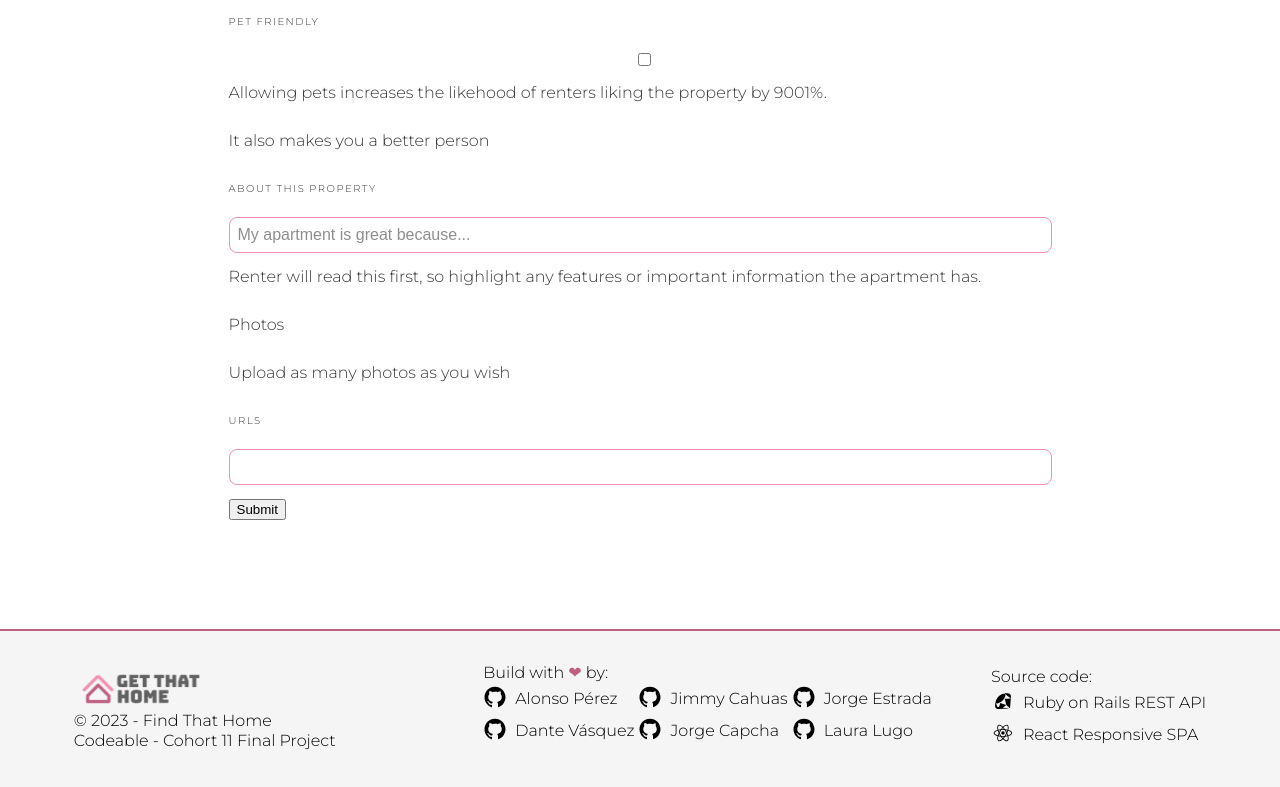
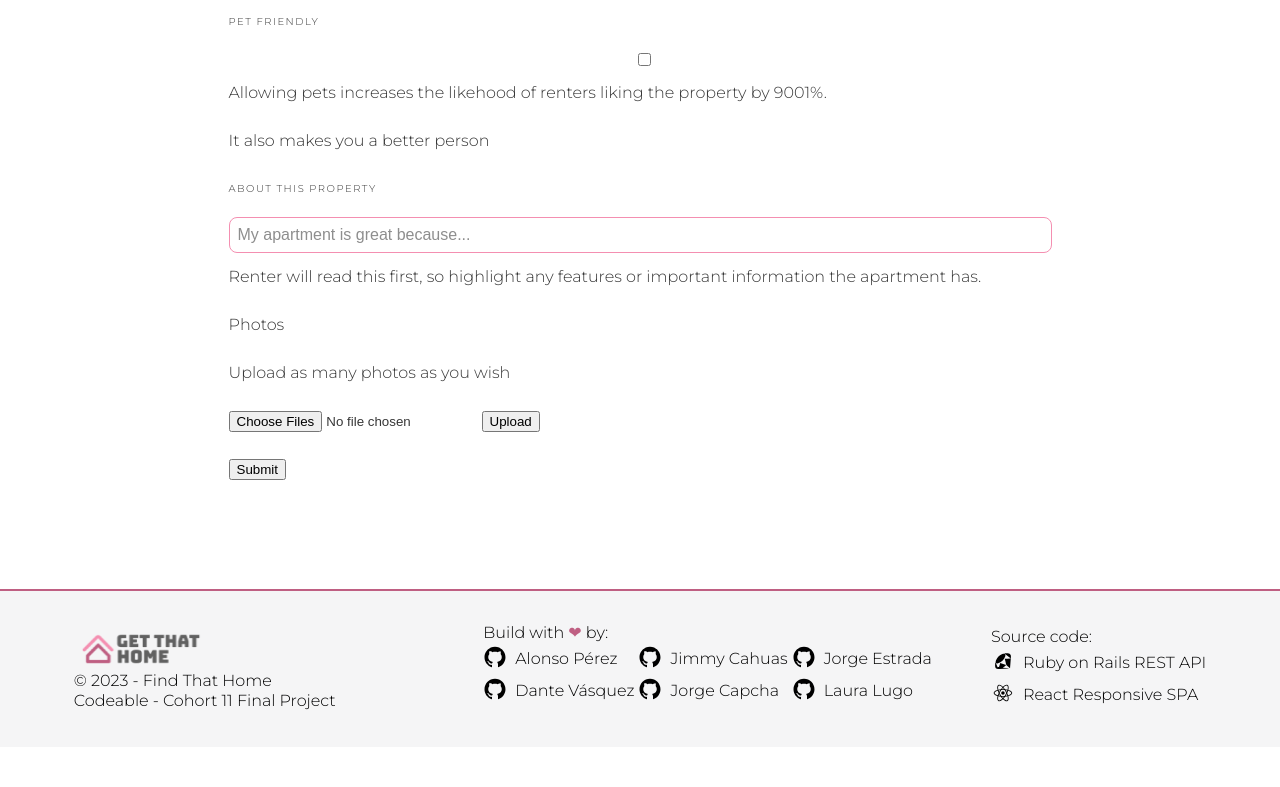
Before and after one commit to Kamaqen/c11-team1-getThatHome, a React (Vite) app: page / in a window 1280 px wide. Shown: the part 622-1409 px from the top of the page. After the commit the page ends 1369 px from the top, so only its background shows below. Built offline with nearby package versions, Linux system fonts and the light colour scheme.

Commit message:
FIXING: async issues

```diff
--- a/package.json
+++ b/package.json
@@ -13,6 +13,7 @@
     "@emotion/react": "^11.11.1",
     "@emotion/styled": "^11.11.0",
     "axios": "^1.5.1",
+    "cloudinary-react": "^1.8.1",
     "leaflet": "^1.9.4",
     "pure-react-carousel": "^1.30.1",
     "react": "^18.2.0",
--- /dev/null
+++ b/src/components/CloudinaryUpload.jsx
@@ -0,0 +1,47 @@
+import { useState } from 'react';
+import Axios from 'axios';
+import {Image} from 'cloudinary-react';
+
+const CloudinaryUpload = ({ setImageUrls }) => {
+  const [imageSelected, setImageSelected] = useState([]);
+  const [secureUrls, setSecureUrls] = useState([]);
+
+  const uploadImage = async (event) => {
+    event.preventDefault();
+    setSecureUrls([]);
+    for (const file of imageSelected) {
+      const formData = new FormData()
+      formData.append("file", file)
+      formData.append("upload_preset", "d8soydn5")
+
+      await Axios.post("https://api.cloudinary.com/v1_1/doqrneqxd/image/upload", formData).then((response)=>{
+        setSecureUrls((prevSecureUrls) => [...prevSecureUrls, response.data.secure_url]);
+      })
+    }
+    setImageUrls(secureUrls);
+    console.log(secureUrls);
+  };
+
+
+  return (
+    <>
+      <div>
+        <input type='file' name="files[]" multiple onChange={(event)=>{setImageSelected(event.target.files)}}/>
+        <button onClick={uploadImage}>Upload</button>
+        <ul>
+          {secureUrls.map((secureUrl) => (
+            <li key={secureUrl}>
+              <Image
+                style={{width: 200}}
+                cloudName="doqrneqxd"
+                publicId={secureUrl}
+              />
+            </li>
+          ))}
+        </ul>
+      </div>
+    </>
+  )
+}
+
+export default CloudinaryUpload;
--- a/src/components/PropertyForm.jsx
+++ b/src/components/PropertyForm.jsx
@@ -1,6 +1,7 @@
 import React from 'react';
 import styled from '@emotion/styled';
 import Input from './Input';
+import CloudinaryUpload from './CloudinaryUpload';
 
 const StyledLabel = styled.label`
     font-size: 10px;
@@ -37,6 +38,7 @@ const PropertyForm = () => {
     longitude: '',
     latitude: '',
   });
+  const [imageUrls, setImageUrls] = React.useState([]);
 
   const handleChange = (e) => {
     setFormData({
@@ -47,8 +49,7 @@ const PropertyForm = () => {
 
   const handleSubmit = (e) => {
     e.preventDefault();
-
-    // Instead of submitting the data, just print it in console
+    formData.urls = imageUrls;
     console.log(formData);
   };
 
@@ -140,12 +141,9 @@ const PropertyForm = () => {
       <div>
       <p>Photos</p>
       <p>Upload as many photos as you wish</p>
-      <Input
-        label="URLs"
-        name="urls"
-        value={formData.urls}
-        onChange={handleChange}
-      />
+      <div>
+        <CloudinaryUpload setImageUrls={setImageUrls}/>
+      </div>
       </div>
       <button type="submit">Submit</button>
     </StyledForm>
```
Also changed, not shown: 1 other file (tests, documents, lock files or other folders).
